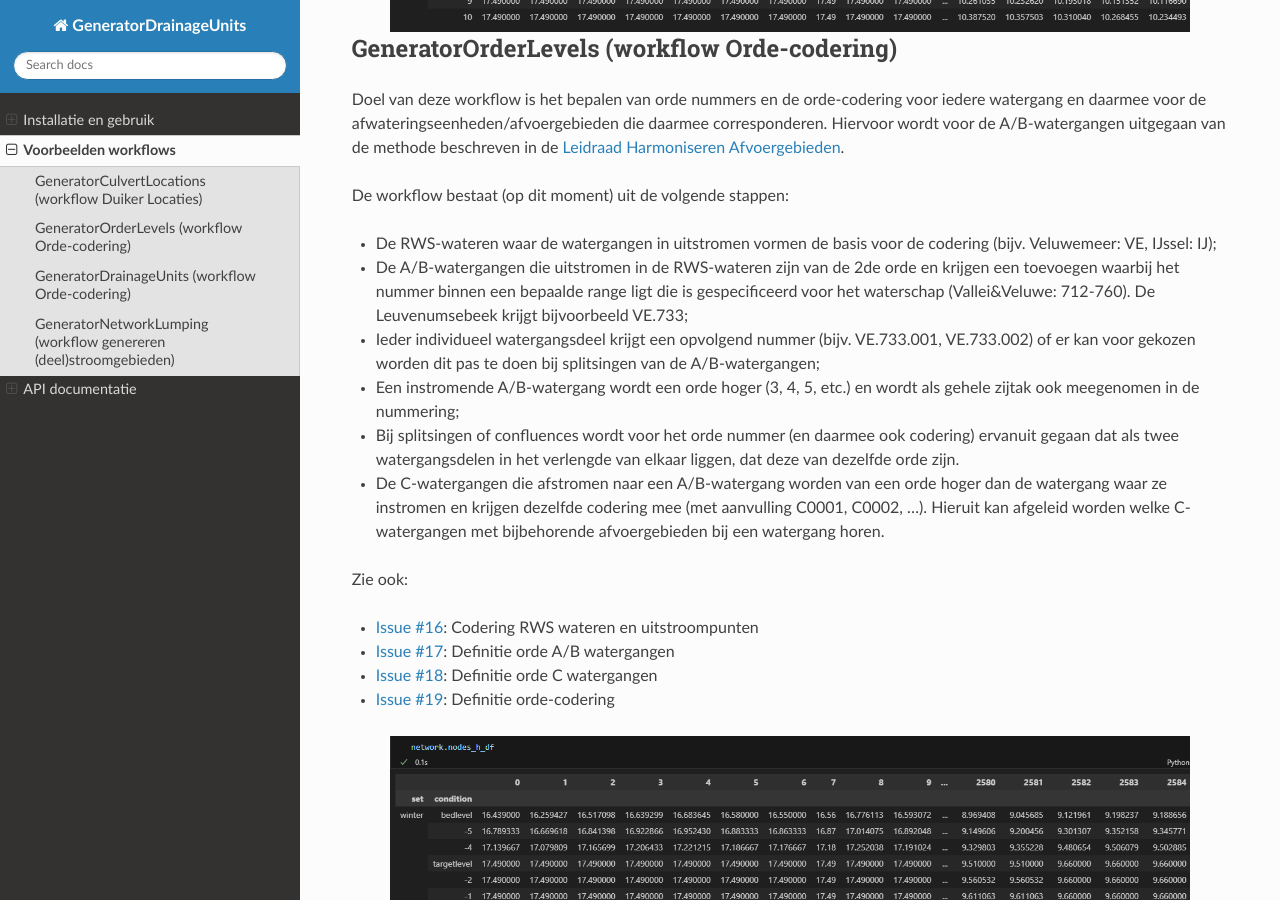
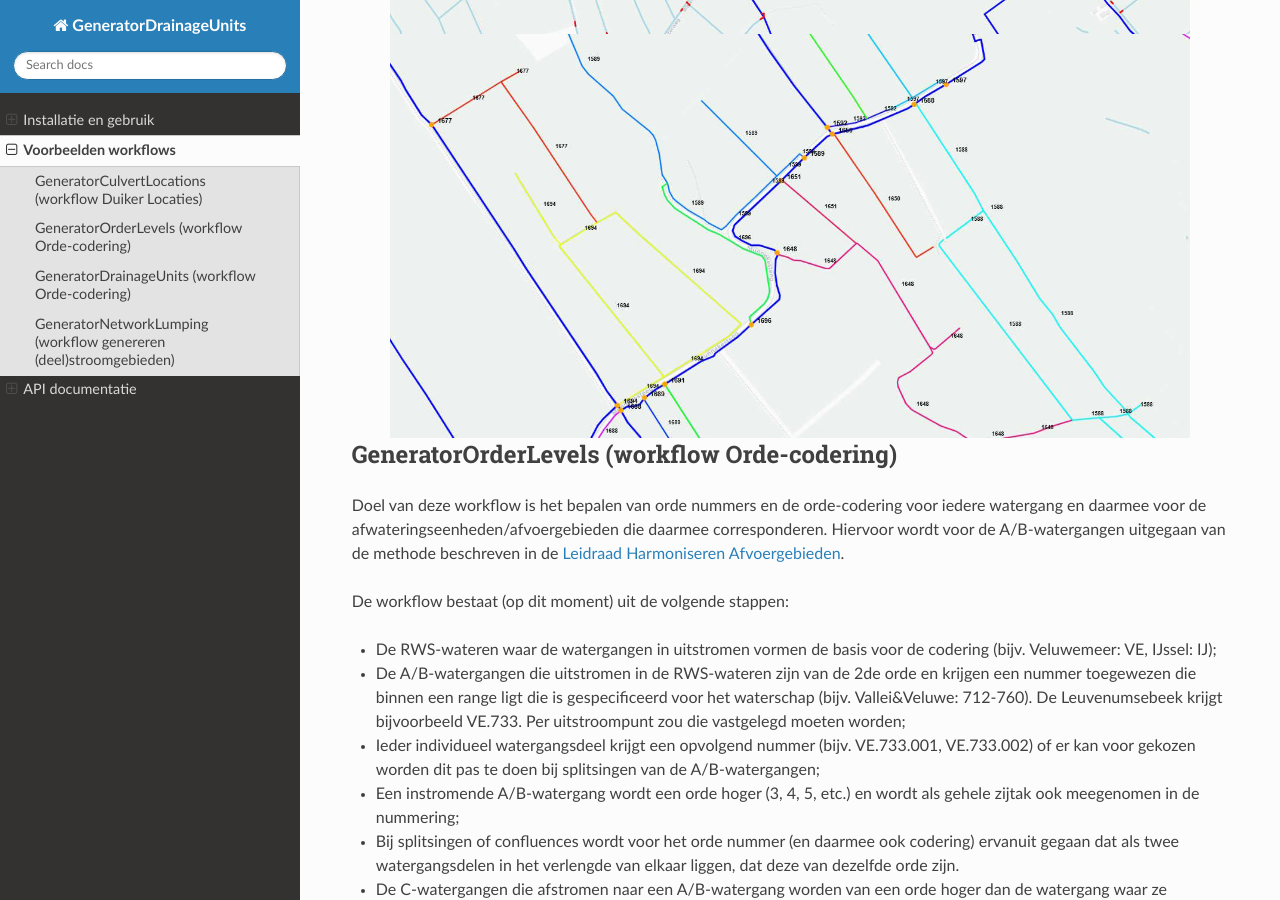
Before and after one commit to Sweco-NL/damo_afvoergebiedaanvoergebied, a Sphinx documentation site: the page built from docs/some_examples.rst, in a window 1280 px wide and 900 px high, scrolled down 897 px. Built offline with Sphinx 7.4.7 and the Read the Docs theme 3.1.0, drawn with Linux system fonts in a browser that asks for light colours.

Commit message:
update docs with figures

```diff
--- a/docs/some_examples.rst
+++ b/docs/some_examples.rst
@@ -15,7 +15,12 @@ De workflow bestaat uit de volgende stappen:
 
 zie ook `Issue #12 <https://github.com/Sweco-NL/generator_drainage_units/issues/12#issuecomment-2446702722>`_: Selectie beste duiker
 
-.. image:: assets/generator_culvert_locations.png
+.. image:: _static/generator_culvert_locations_1.jpg
+    :alt: Generator Culvert Locations (workflow duiker locaties)
+    :width: 800px
+    :align: center
+
+.. image:: _static/generator_culvert_locations_2.jpg
     :alt: Generator Culvert Locations (workflow duiker locaties)
     :width: 800px
     :align: center
@@ -29,7 +34,7 @@ Hiervoor wordt voor de A/B-watergangen uitgegaan van de methode beschreven in de
 De workflow bestaat (op dit moment) uit de volgende stappen:
 
 * De RWS-wateren waar de watergangen in uitstromen vormen de basis voor de codering (bijv. Veluwemeer: VE, IJssel: IJ);
-* De A/B-watergangen die uitstromen in de RWS-wateren zijn van de 2de orde en krijgen een toevoegen waarbij het nummer binnen een bepaalde range ligt die is gespecificeerd voor het waterschap (Vallei&Veluwe: 712-760). De Leuvenumsebeek krijgt bijvoorbeeld VE.733;
+* De A/B-watergangen die uitstromen in de RWS-wateren zijn van de 2de orde en krijgen een nummer toegewezen die binnen een range ligt die is gespecificeerd voor het waterschap (bijv. Vallei&Veluwe: 712-760). De Leuvenumsebeek krijgt bijvoorbeeld VE.733. Per uitstroompunt zou die vastgelegd moeten worden;
 * Ieder individueel watergangsdeel krijgt een opvolgend nummer (bijv. VE.733.001, VE.733.002) of er kan voor gekozen worden dit pas te doen bij splitsingen van de A/B-watergangen;
 * Een instromende A/B-watergang wordt een orde hoger (3, 4, 5, etc.) en wordt als gehele zijtak ook meegenomen in de nummering;
 * Bij splitsingen of confluences wordt voor het orde nummer (en daarmee ook codering) ervanuit gegaan dat als twee watergangsdelen in het verlengde van elkaar liggen, dat deze van dezelfde orde zijn.
@@ -42,7 +47,12 @@ Zie ook:
 * `Issue #18 <https://github.com/Sweco-NL/generator_drainage_units/issues/18#issue-2629773652>`_: Definitie orde C watergangen
 * `Issue #19 <https://github.com/Sweco-NL/generator_drainage_units/issues/20#issuecomment-2558543651>`_: Definitie orde-codering
 
-.. image:: assets/generator_order_levels.png
+.. image:: _static/generator_culvert_locations_1.jpg
+    :alt: Generator Order Levels (workflow orde-codering)
+    :width: 800px
+    :align: center
+
+.. image:: _static/generator_culvert_locations_2.jpg
     :alt: Generator Order Levels (workflow orde-codering)
     :width: 800px
     :align: center
@@ -58,7 +68,12 @@ De workflow bestaat (op dit moment) uit de volgende stappen:
 * punt 2
 * punt 3
 
-.. image:: assets/generator_drainage_units.png
+.. image:: _static/generator_drainage_units_1.jpg
+    :alt: Generator Drainage Units (workflow afwateringseenheden)
+    :width: 800px
+    :align: center
+
+.. image:: _static/generator_drainage_units_2.jpg
     :alt: Generator Drainage Units (workflow afwateringseenheden)
     :width: 800px
     :align: center
@@ -71,8 +86,3 @@ Generates upstream (sub)basins for predefined outflow points
 * punt 1
 * punt 2
 * punt 3
-
-.. image:: assets/generator_network_lumping.png
-    :alt: Generator Network Lumping (workflow stroomgebieden)
-    :width: 800px
-    :align: center
```
Also changed, not shown: docs/_static/generator_culvert_locations_1.jpg (added), docs/_static/generator_culvert_locations_2.jpg (added), docs/_static/generator_drainage_units_1.jpg (added), docs/_static/generator_drainage_units_2.jpg (added), docs/_static/generator_order_levels_1.jpg (added), docs/_static/generator_order_levels_2.jpg (added), docs/assets/generator_culvert_locations.png (deleted), docs/assets/generator_drainage_units.png (deleted), docs/assets/generator_network_lumping.png (deleted), docs/assets/generator_order_levels.png (deleted), 5 other files.
